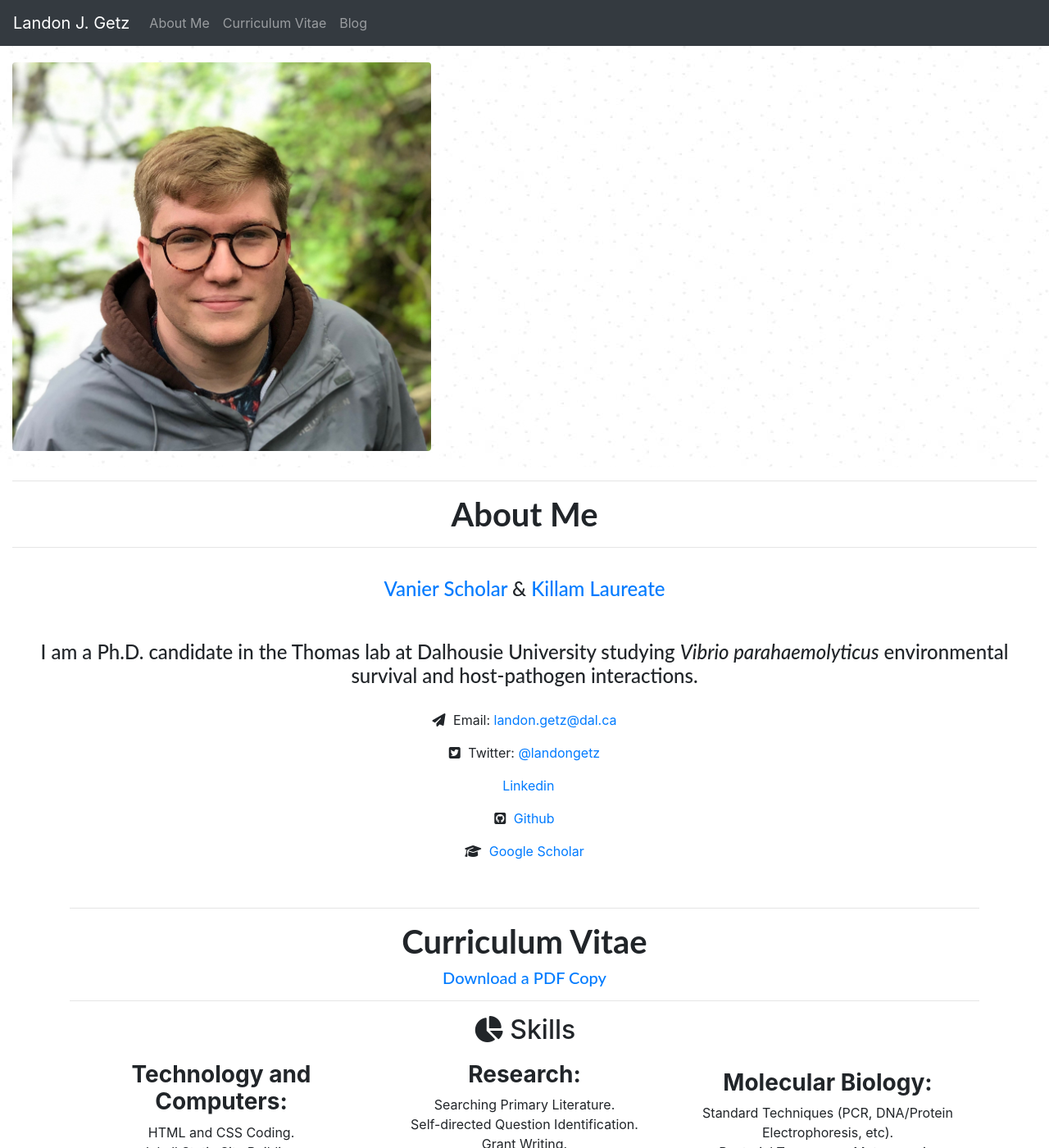
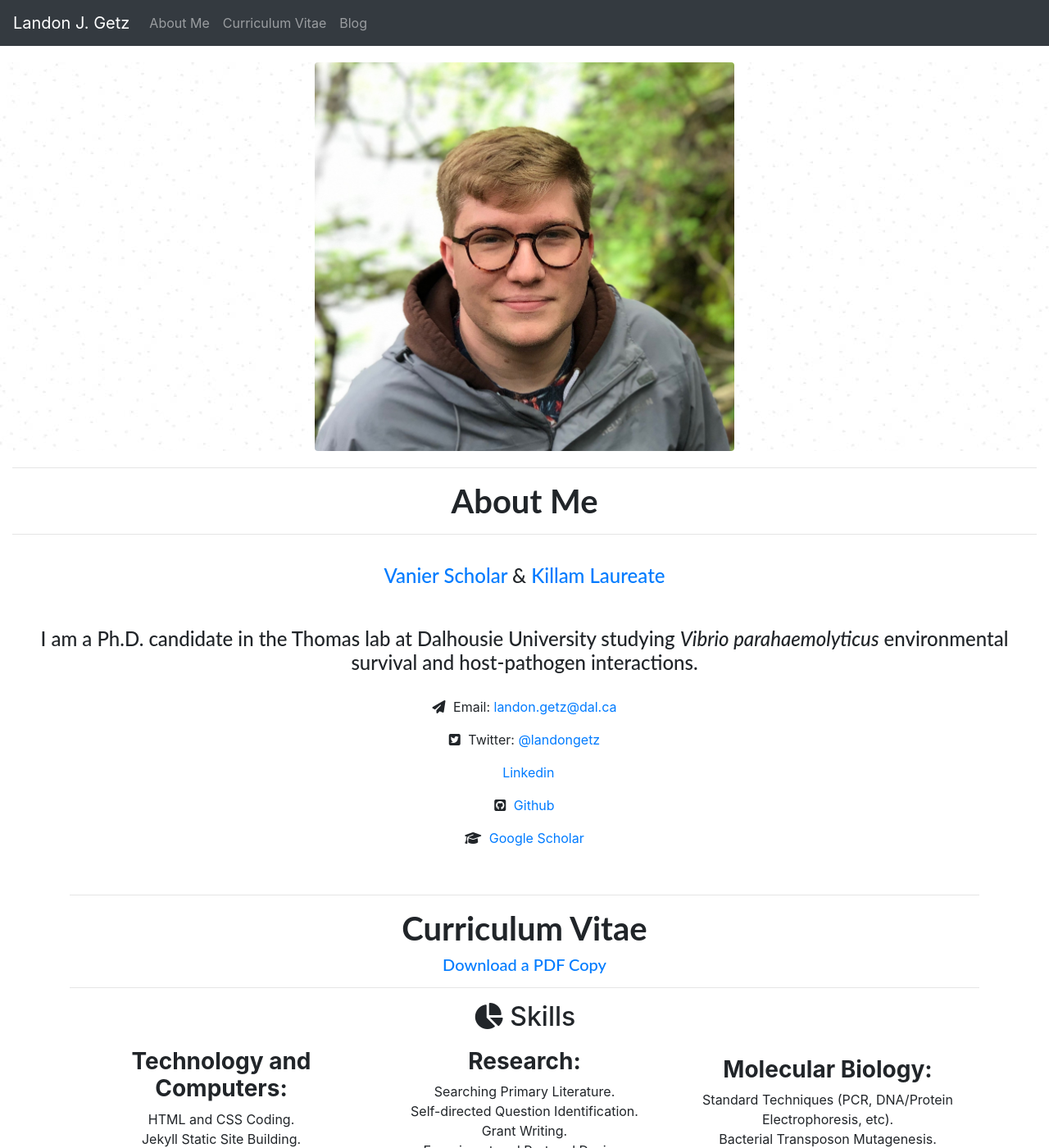
Before and after one commit to LandonGetz/OldCVWebsite, a Jekyll site: the page built from index.md, in a window 1280 px wide and 1400 px high. Shown: the whole window at 82% size. Built offline with Jekyll 4.4.1, drawn with Linux system fonts in a browser that asks for light colours; nearby versions of some CDN libraries.

Commit message:
Attempt 4 at mobile photo

```diff
--- a/_layouts/default.html
+++ b/_layouts/default.html
@@ -57,7 +57,7 @@ function myFunction() {
         });
 </script>
 <style>
-@media screen and (max-width: 1024px) { /* Specific to this particular image */
+@media screen and (max-width: 1250px) { /* Specific to this particular image */
   header.img {
     left: 50%;
     margin-left: -512px;   /* 50% */
@@ -89,7 +89,7 @@ function myFunction() {
   </div>
 </nav>
     <div class="col-sm" style="background-image: url(/images/background.jpg);background-repeat: repeat;">
-        <img id="header.img" src="/images/IMG_2659.jpg" class="img-fluid rounded" style="max-height: 474px;margin-left: auto;margin-right: auto;margin-top: 20px;margin-bottom:20px;">
+        <img id="header.img" src="/images/IMG_2659.jpg" class="img-fluid rounded center" style="max-height: 474px;margin-top: 20px;margin-bottom:20px; margin-left: auto; margin-right: auto; display: block;">
         </div>
           <div class="col-sm" id="about">
 <h1><hr><b>About Me</b><hr></h1>
```
